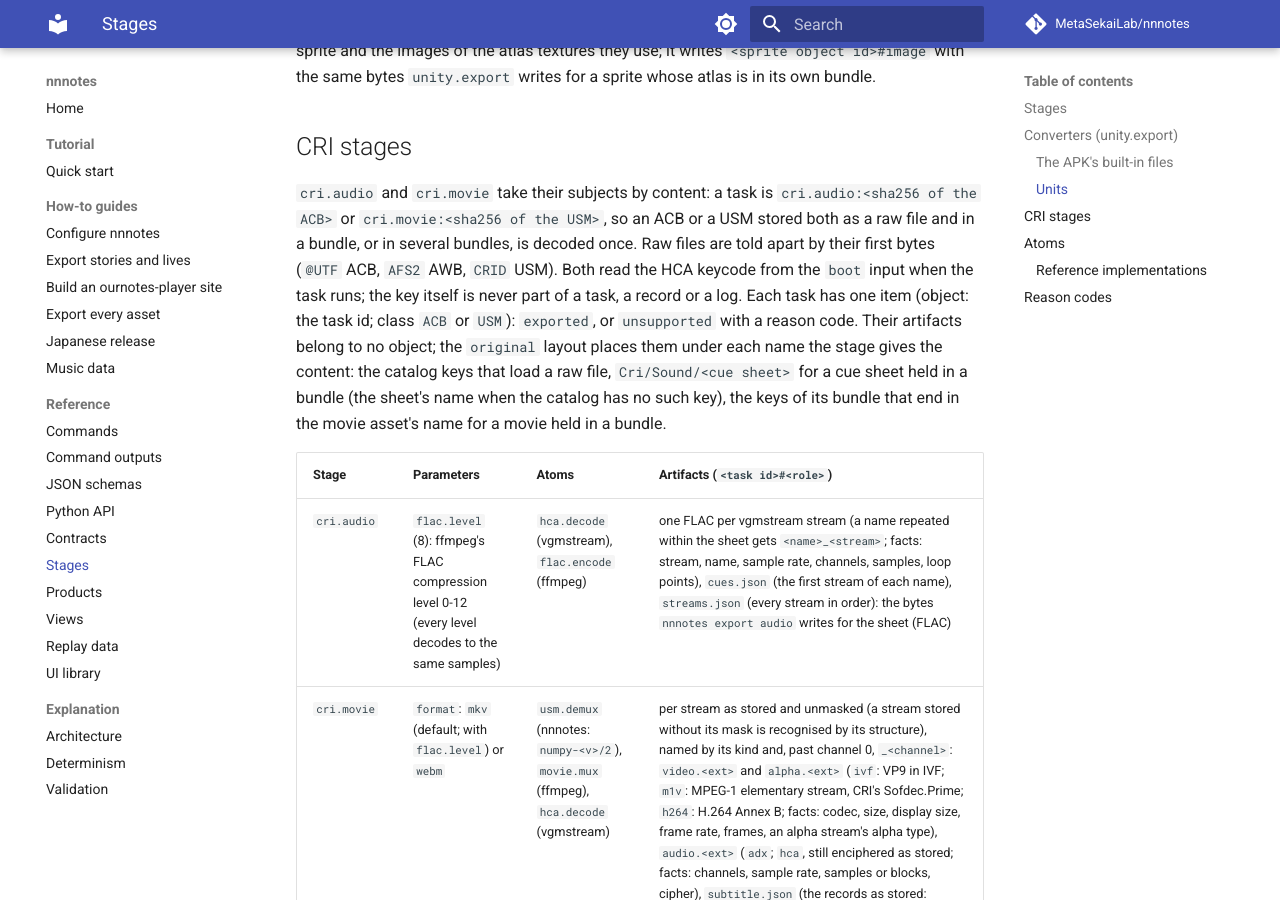
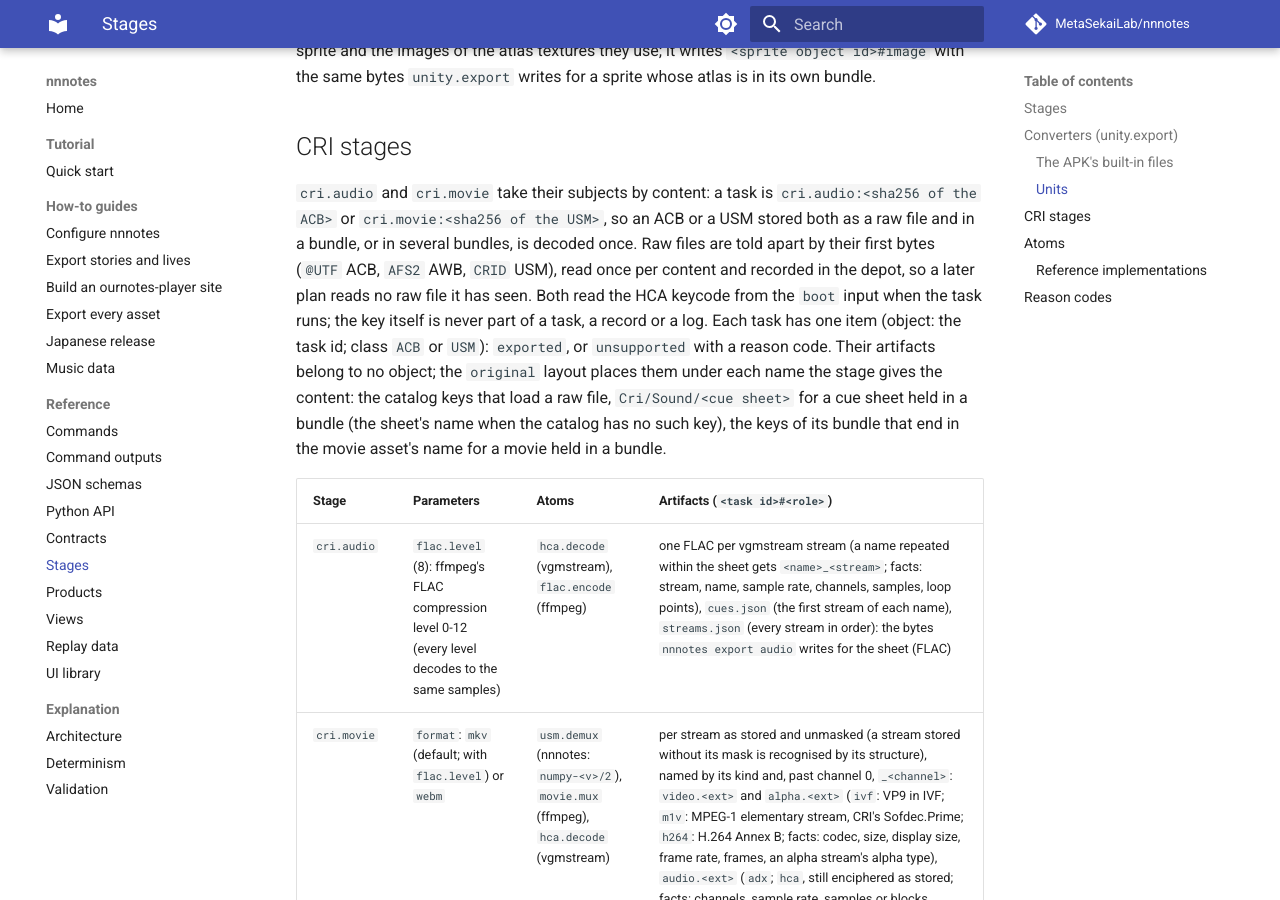
Before and after one commit to MetaSekaiLab/nnnotes, an MkDocs documentation site: the page built from docs/stages.md, in a window 1280 px wide and 900 px high, scrolled down 8616 px. Built offline with MkDocs 1.6.1 and Material for MkDocs 9.7.7, drawn with Linux system fonts in a browser that asks for light colours; comment, search, counter and statistics services are not loaded.

Commit message:
fix(cri): remember the first bytes of raw files in the depot
cri.audio and cri.movie tell raw files apart by their first bytes (ACB,
AWB, USM). Those bytes were kept in memory only, so after the depot
trimmed its downloads a later plan could not classify a raw file whose
identity it already knew and stopped with the file pending.

The first bytes are now recorded in the depot per content
("magic:<sha256>"); a raw file without the record is read through its
locators, fetching it through the catalog when no local copy is left.

Co-Authored-By: Claude Opus 5.5 <noreply@anthropic.com>

```diff
--- a/docs/stages.md
+++ b/docs/stages.md
@@ -174,13 +174,13 @@ whose atlas is in its own bundle.
 
 `cri.audio` and `cri.movie` take their subjects by content: a task is `cri.audio:<sha256 of the ACB>` or
 `cri.movie:<sha256 of the USM>`, so an ACB or a USM stored both as a raw file and in a bundle, or in several bundles,
-is decoded once. Raw files are told apart by their first bytes (`@UTF` ACB, `AFS2` AWB, `CRID` USM). Both read the
-HCA keycode from the `boot` input when the task runs; the key itself is never part of a task, a record or a log.
-Each task has one item (object: the task id; class `ACB` or `USM`): `exported`, or `unsupported` with a reason code.
-Their artifacts belong to no object; the `original` layout places them under each name the stage gives the content:
-the catalog keys that load a raw file, `Cri/Sound/<cue sheet>` for a cue sheet held in a bundle (the sheet's name
-when the catalog has no such key), the keys of its bundle that end in the movie asset's name for a movie held in a
-bundle.
+is decoded once. Raw files are told apart by their first bytes (`@UTF` ACB, `AFS2` AWB, `CRID` USM), read once per
+content and recorded in the depot, so a later plan reads no raw file it has seen. Both read the HCA keycode from the
+`boot` input when the task runs; the key itself is never part of a task, a record or a log. Each task has one item
+(object: the task id; class `ACB` or `USM`): `exported`, or `unsupported` with a reason code. Their artifacts belong
+to no object; the `original` layout places them under each name the stage gives the content: the catalog keys that
+load a raw file, `Cri/Sound/<cue sheet>` for a cue sheet held in a bundle (the sheet's name when the catalog has no
+such key), the keys of its bundle that end in the movie asset's name for a movie held in a bundle.
 
 | Stage | Parameters | Atoms | Artifacts (`<task id>#<role>`) |
 |---|---|---|---|
```
Also changed, not shown: 2 other files.
